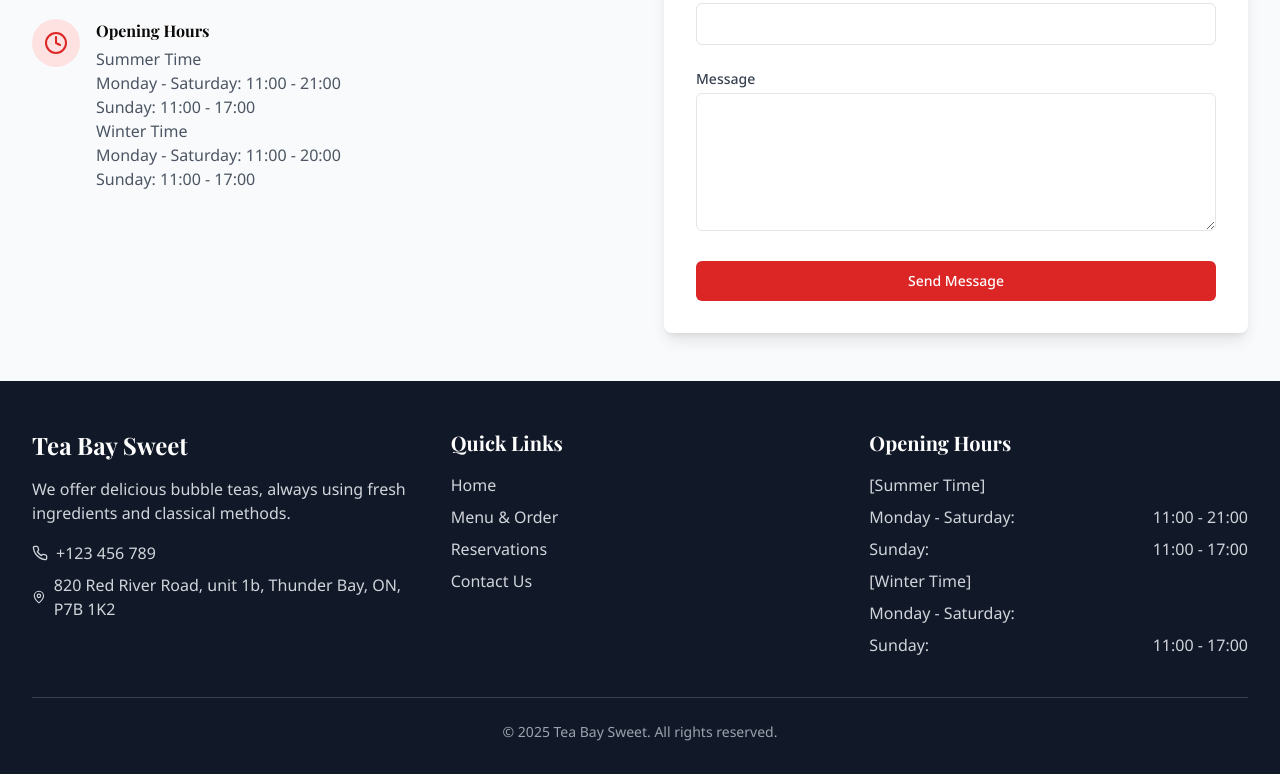
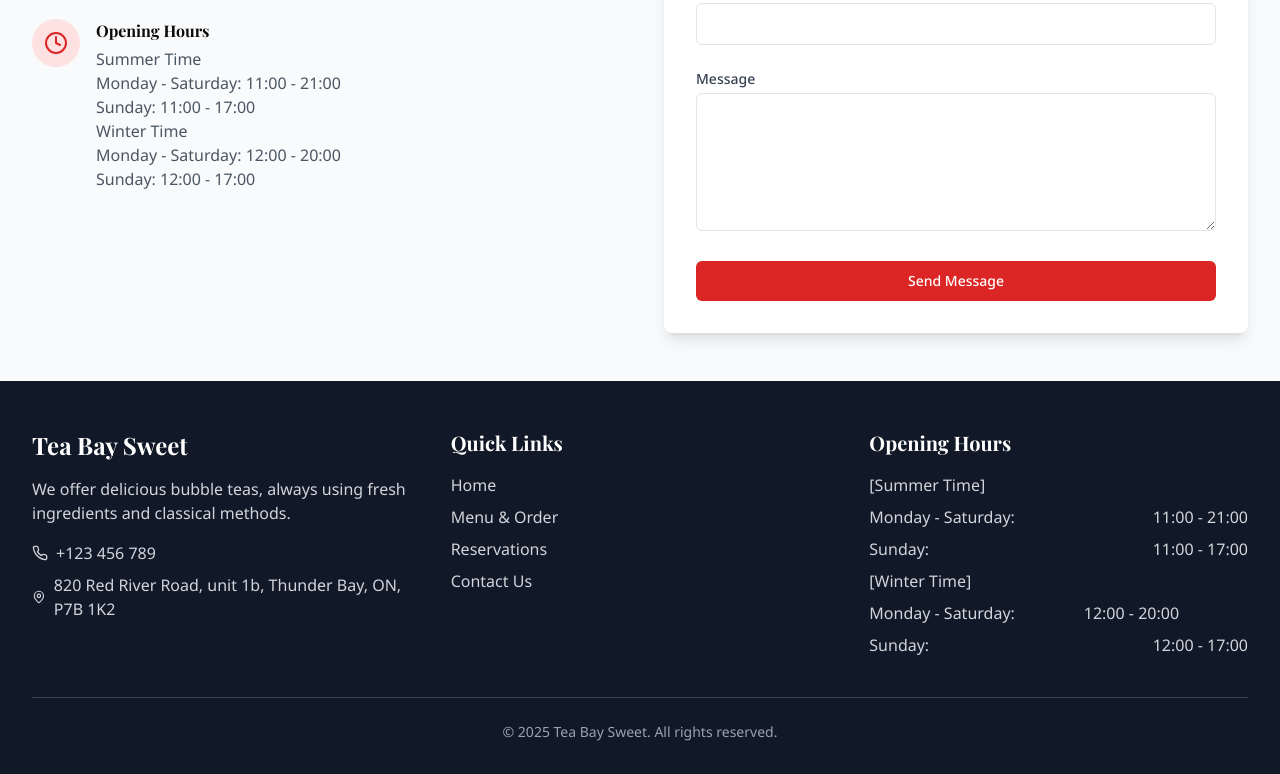
Before and after one commit to JiangtianPan/local-feast-platform, a React (Vite) app: page /contact in a window 1280 px wide. Shown: the part 1145-1919 px from the top of the page. Built offline with nearby package versions, Linux system fonts and the light colour scheme.

Commit message:
Opening Hours

```diff
--- a/src/components/Footer.tsx
+++ b/src/components/Footer.tsx
@@ -69,11 +69,12 @@ const Footer = () => {
               </li>
               <li className="flex justify-between">
                 <span>Monday - Saturday:</span>
+                <span>12:00 - 20:00</span>
                 <span></span>
               </li>
               <li className="flex justify-between">
                 <span>Sunday:</span>
-                <span>11:00 - 17:00</span>
+                <span>12:00 - 17:00</span>
               </li>
             </ul>
           </div>
--- a/src/pages/Contact.tsx
+++ b/src/pages/Contact.tsx
@@ -117,8 +117,8 @@ const Contact = () => {
                       <p className="text-gray-600">Monday - Saturday: 11:00 - 21:00</p>
                       <p className="text-gray-600">Sunday: 11:00 - 17:00</p>
                       <p className="text-gray-600">Winter Time</p>
-                      <p className="text-gray-600">Monday - Saturday: 11:00 - 20:00</p>
-                      <p className="text-gray-600">Sunday: 11:00 - 17:00</p>
+                      <p className="text-gray-600">Monday - Saturday: 12:00 - 20:00</p>
+                      <p className="text-gray-600">Sunday: 12:00 - 17:00</p>
                     </div>
                   </div>
                 </div>
```
